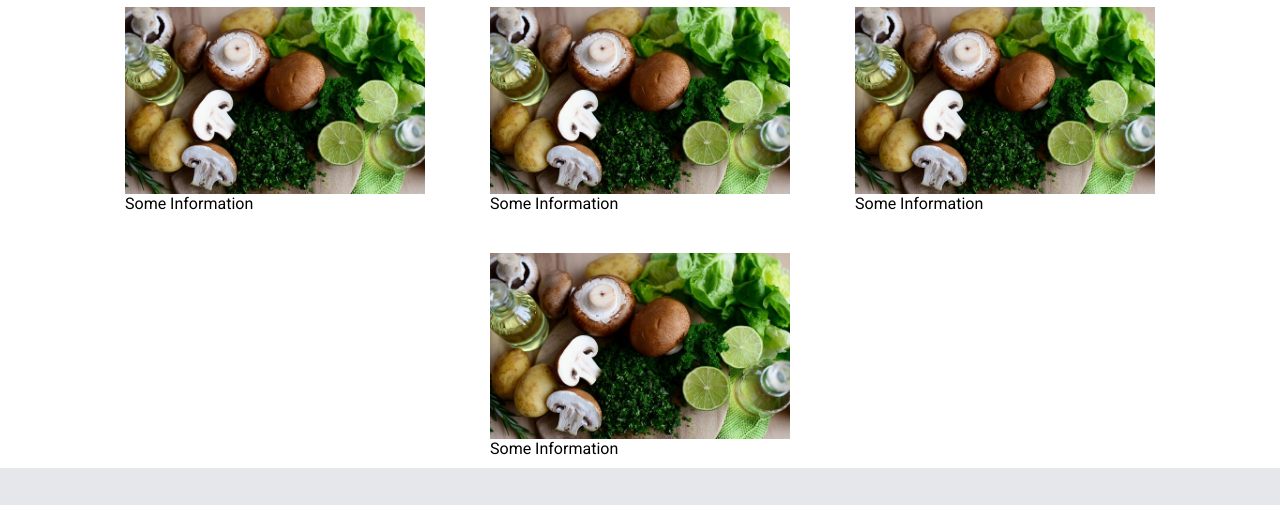
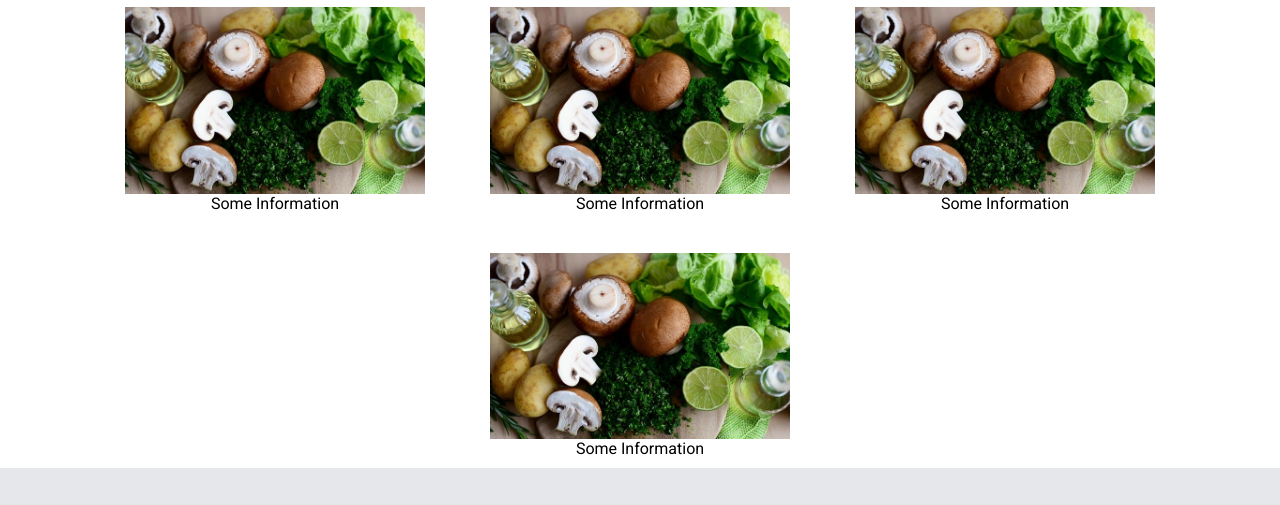
Before and after one commit to vasanthcodes/landing-page, a plain HTML site: page index.html in a window 1280 px wide. Shown: the part 447-952 px from the top of the page. Drawn offline with Linux system fonts and the light colour scheme.

Commit message:
complete webpage

```diff
--- a/index.html
+++ b/index.html
@@ -43,20 +43,20 @@
       </div>
       <div class="blockimg">
         <div>
-          <img src="./images/mushrooms-8058299_640.jpg" alt="" />Some
-          Information
+          <img src="./images/mushrooms-8058299_640.jpg" alt="" /><p>Some
+          Information</p>
         </div>
         <div>
-          <img src="./images/mushrooms-8058299_640.jpg" alt="" />Some
-          Information
+          <img src="./images/mushrooms-8058299_640.jpg" alt="" /><p>Some
+          Information</p>
         </div>
         <div>
-          <img src="./images/mushrooms-8058299_640.jpg" alt="" />Some
-          Information
+          <img src="./images/mushrooms-8058299_640.jpg" alt="" /><p>Some
+          Information</p>
         </div>
         <div>
-          <img src="./images/mushrooms-8058299_640.jpg" alt="" />Some
-          Information
+          <img src="./images/mushrooms-8058299_640.jpg" alt="" /><p>Some
+          Information</p>
         </div>
       </div>
       <div class="mb2"><p class="mb2">
--- a/style.css
+++ b/style.css
@@ -87,6 +87,7 @@ a {
   padding: 10px 100px;
   justify-content: space-evenly;
   flex-wrap: wrap;
+
 }
 .blockimg img {
   width: 300px;
@@ -127,3 +128,7 @@ a {
     display: flex;
     gap:10px
 }
+.blockimg div p{
+    display: flex;
+    justify-content: center;
+}
```
